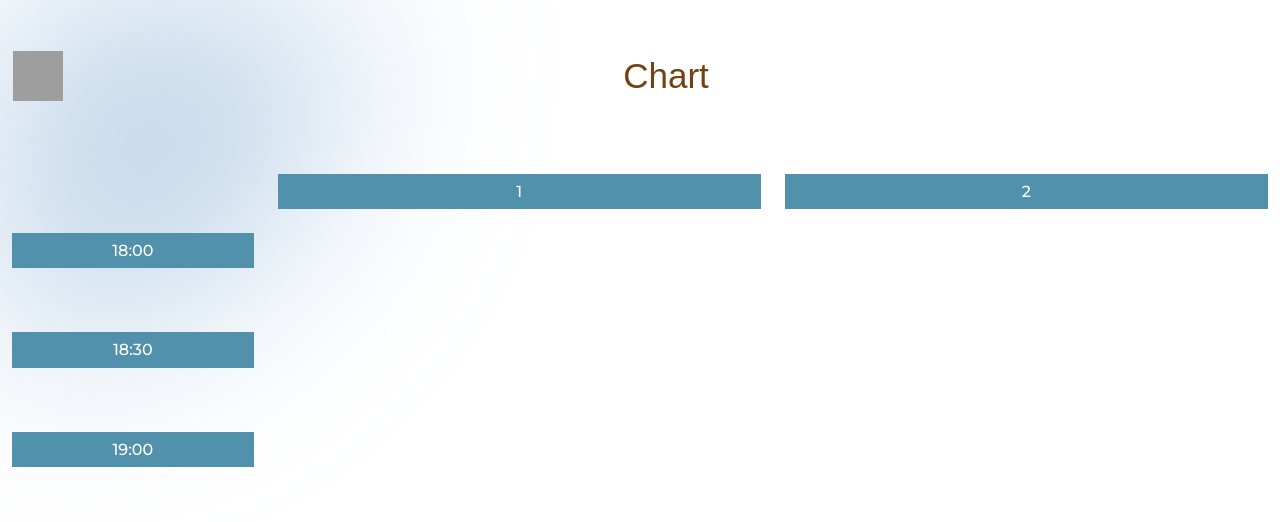
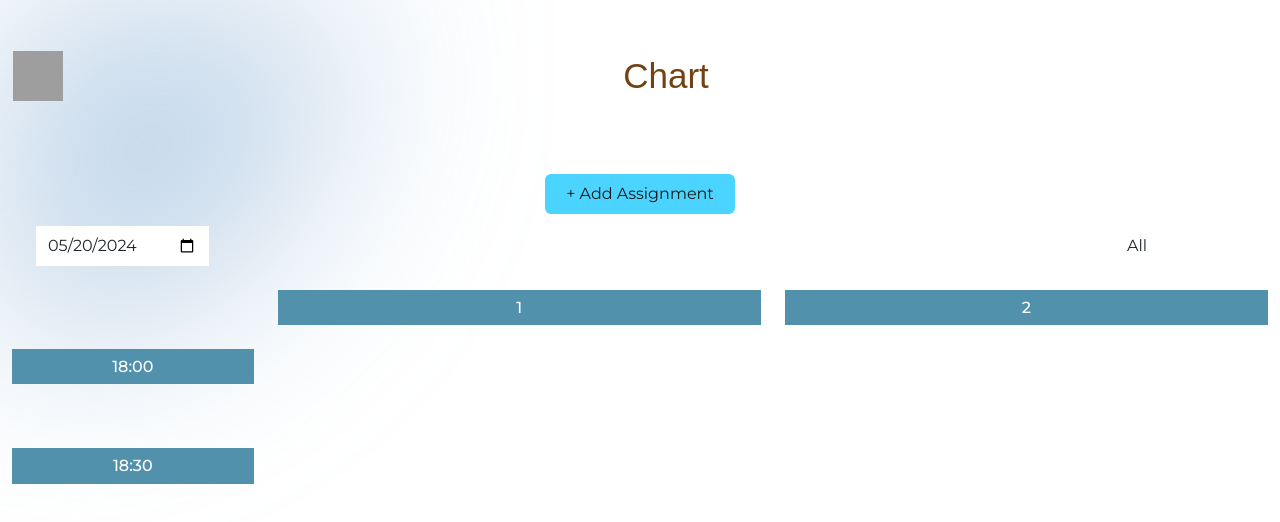
Before and after one commit to TaksaWibawa/massage-app, a Django app: page /chart in a window 1280 px wide. Shown: the top 522 px of the page. Run offline with Django 4.2, Linux system fonts and the light colour scheme; a user stored in the database is signed in; data comes from the database, SQL or seed files in the repository; tables that the repository leaves empty hold one stand-in row (values such as "Sample post"); some libraries are stand-ins or nearby versions; some web fonts are replaced; grey boxes are pictures that could not be loaded.

Commit message:
feat: add filter in chart page and report page logic

```diff
--- a/massage/forms.py
+++ b/massage/forms.py
@@ -207,7 +207,7 @@ class AssignmentForm(forms.ModelForm):
     )
     customer = forms.CharField(required=True, widget=forms.TextInput(
         attrs={'class': 'form-control', 'id': 'customer'}))
-    phone = forms.CharField(required=True, widget=forms.TextInput(
+    phone = forms.CharField(required=False, widget=forms.TextInput(
         attrs={'class': 'form-control', 'id': 'phone'}))
     start_date = forms.SplitDateTimeField(
         required=True,
@@ -299,22 +299,22 @@ AdditionalServicesFormset = forms.formset_factory(
     max_num=3
 )
 
-class ReportFilterForm(forms.Form):
+class MonthFilterForm(forms.Form):
     MONTH_CHOICES = [(i, calendar.month_name[i]) for i in range(1, 13)]
     month = forms.ChoiceField(choices=MONTH_CHOICES, required=False, widget=forms.Select(
         attrs={'class': 'form-control form-select', 'id': 'month'}))
 
     def __init__(self, *args, **kwargs):
-        super(ReportFilterForm, self).__init__(*args, **kwargs)
+        super(MonthFilterForm, self).__init__(*args, **kwargs)
 
-class RecapFilterForm(forms.Form):
+class EmployeeFilterForm(forms.Form):
     employee = forms.ModelChoiceField(queryset=Employee.objects.filter(is_active=True), empty_label='All', required=False,
                                       widget=forms.Select(attrs={'class': 'form-control form-select', 'id': 'employee'}))
     date = forms.DateField(required=False, widget=forms.DateInput(
         attrs={'class': 'form-control', 'type': 'date', 'id': 'date'}))
 
     def __init__(self, *args, **kwargs):
-        super(RecapFilterForm, self).__init__(*args, **kwargs)
+        super(EmployeeFilterForm, self).__init__(*args, **kwargs)
 
 
 class RecapPaySelectedForm(forms.Form):
--- a/massage/templates/dashboard/assignment_delete.html
+++ b/massage/templates/dashboard/assignment_delete.html
@@ -6,7 +6,7 @@
   <p class="text-center">Are you sure you want to delete this assignment?</p>
   <form method="post" class="d-flex justify-content-center gap-3">
     {% csrf_token %}
-    <input type="submit" value="Yes, delete" class="btn delete-button" />
-    <a href="{% url 'chart' %}" class="btn general-button">No, go back</a>
+    <input type="submit" value="Delete" class="btn delete-button" />
+    <a href="{% url 'chart' %}" class="btn general-button">Go Back</a>
   </form>
 {% endblock %}
--- a/massage/templates/dashboard/chart.html
+++ b/massage/templates/dashboard/chart.html
@@ -8,6 +8,24 @@
 {% endblock pageTitle %}
 {% block content %}
   <section class="chart-wrapper mt-5">
+    <div class="chart-actions">
+      <a href="{% url 'new_assignment' %}" class="btn new-button">+ Add Assignment</a>
+      <form method="GET">
+        <div class="filter-wrapper">
+            <div class="filter-wrapper__date">
+              {{ filter_form.date }}
+            </div>
+            <div class="filter-wrapper__employee">
+              <div class="select-wrapper">
+                <i class="fa-solid fa-play select-icon"></i>
+                {{ filter_form.employee }}
+                <div class="select-arrow"></div>
+              </div>
+            </div>
+        </div>
+        <input id="filter-submit" type="submit" value="Filter" hidden>
+      </form>
+    </div>
     {% for chairs in CHAIRS_GROUPED %}
       <div class="content-group">
         <div class="chairs">
@@ -29,15 +47,17 @@
                 <div class="task"
                      style="grid-row-start: {{ task_with_position.start_row }};
                             grid-row-end: {{ task_with_position.end_row }};
-                            background-color: {{ task_with_position.task.employee.color }}"
+                            background-color: {% if task_with_position.task.is_done %}#C8C8C8{% else %}{{ task_with_position.task.employee.color }}{% endif %};"
                      data-bs-toggle="modal"
                      data-bs-target="#taskModal"
                      data-task-id="{{ task_with_position.task.id }}"
                      data-task-chair="{{ task_with_position.task.chair }}"
                      data-task-customer="{{ task_with_position.task.customer }}"
+                     data-task-phone="{{ task_with_position.task.phone }}"
                      data-task-employee="{{ task_with_position.task.employee.name }}"
                      data-task-service="{{ task_with_position.task.service }}"
-                     data-task-time="{{ task_with_position.start_time }} - {{ task_with_position.end_time }}">
+                     data-task-time="{{ task_with_position.start_time }} - {{ task_with_position.end_time }}"
+                     data-task-done="{{ task_with_position.task.is_done }}">
                   <div class="task-item">
                     <div class="task-item__time">{{ task_with_position.start_time }} - {{ task_with_position.end_time }}</div>
                     <div class="task-item__employee">{{ task_with_position.task.employee.name }}</div>
@@ -70,6 +90,7 @@
             <div class="modal-item__time" id="task-time"></div>
             <div class="modal-item__chair" id="task-chair"></div>
             <div class="modal-item__customer" id="task-customer"></div>
+            <div class="modal-item__phone" id="task-phone"></div>
             <div class="modal-item__employee" id="task-employee"></div>
             <div class="modal-item__service" id="task-service"></div>
           </div>
@@ -87,6 +108,14 @@
     </div>
   </div>
   <script>
+      document.getElementById('date').addEventListener('change', function() {
+        document.getElementById('filter-submit').click();
+      });
+
+      document.getElementById('employee').addEventListener('change', function() {
+        document.getElementById('filter-submit').click();
+      });
+
       let payUrlTemplate = "{% url 'receipt' 9999 %}";
       let editUrlTemplate = "{% url 'edit_assignment' 9999 %}";
       let deleteUrlTemplate = "{% url 'delete_assignment' 9999 %}";
@@ -96,9 +125,11 @@
             id: task.getAttribute('data-task-id'),
             chair: task.getAttribute('data-task-chair'),
             customer: task.getAttribute('data-task-customer'),
+            phone: task.getAttribute('data-task-phone'),
             employee: task.getAttribute('data-task-employee'),
             service: task.getAttribute('data-task-service'),
             time: task.getAttribute('data-task-time'),
+            is_done: task.getAttribute('data-task-done') === 'True',
         };
       }
 
@@ -110,15 +141,22 @@
           const task = document.querySelector(`.task[data-task-id="${taskId}"]`);
           const taskData = getTaskData(task);
 
+          if (taskData.is_done) {
+            document.querySelector('.modal-footer').classList.add('d-none');
+          } else {
+            document.querySelector('.modal-footer').classList.remove('d-none');
+          }
+
           this.dataset.taskId = taskId;
 
           document.querySelector('.pay-button').href = payUrlTemplate.replace('9999', taskId);
           document.querySelector('.edit-button').href = editUrlTemplate.replace('9999', taskId);
           document.querySelector('.delete-button').href = deleteUrlTemplate.replace('9999', taskId);
 
-          document.getElementById('task-time').textContent = `Time: ${taskData.time}`;
+          document.getElementById('task-time').textContent = `Time: ${taskData.time} ${taskData.is_done ? '(Finished)' : '(On Going)'}`;
           document.getElementById('task-chair').textContent = `Chair Number: ${taskData.chair}`;
           document.getElementById('task-customer').textContent = `Customer Name: ${taskData.customer}`;
+          document.getElementById('task-phone').textContent = `Phone Number: ${taskData.phone ? taskData.phone : '-'}`;
           document.getElementById('task-employee').textContent = `Employee in Charge: ${taskData.employee}`;
           document.getElementById('task-service').textContent = `Service: ${taskData.service}`;
       });
--- a/massage/urls.py
+++ b/massage/urls.py
@@ -20,11 +20,9 @@ urlpatterns = [
   path('employee/create', views.EmployeeNewPage, name='employee_new'),
   path('employee/edit/<str:id>', views.EmployeeEditPage, name='employee_edit'),
   path('employee/edit/change-password/<str:id>', views.EmployeeChangePasswordPage, name='employee_change_password'),
-  path('employee/delete/<str:id>', views.EmployeeDeletePage, name='employee_delete'),
 
   # Service
   path('service-list', views.ServiceListPage, name='service_list'),
   path('service/create', views.ServiceNewPage, name='service_new'),
   path('service/edit/<str:id>', views.ServiceEditPage, name='service_edit'),
-  path('service/delete/<str:id>', views.ServiceDeletePage, name='service_delete'),
 ]
--- a/massage/views.py
+++ b/massage/views.py
@@ -11,7 +11,7 @@ from django.utils import timezone
 from .context_processors import chart_context
 from .decorator import auth_required, protected, supervisor_required
 from .forms import (AdditionalServicesFormset, AssignmentForm, EmployeeForm,
-                    LoginForm, ServiceForm, CreateUserForm, ChangePasswordForm, ReportFilterForm, RecapFilterForm)
+                    LoginForm, ServiceForm, CreateUserForm, ChangePasswordForm, MonthFilterForm, EmployeeFilterForm)
 from .models import (Assignment, Employee, Receipt, ReceiptService, Service, EmployeePayment)
 from .utils import get_global_setting
 
@@ -40,11 +40,26 @@ def LandingPage(request):
 @supervisor_required(allowed_roles=['supervisor'])
 def ChartPage(request):
     context = chart_context(request)
-    tasks = Assignment.objects.filter(
-        start_date__date=timezone.localtime().date(), is_done=False)
+
+    filter_form = EmployeeFilterForm(request.GET or None, initial={'date': timezone.localtime().date()})
+
+    employee = None
+    selected_date = timezone.localtime().date()
+    tasks = Assignment.objects.all().order_by('start_date')
+
+    if filter_form.is_valid():
+        selected_date = filter_form.cleaned_data.get('date')
+
+    if selected_date:
+        tasks = tasks.filter(start_date__date=selected_date)
+
+    if filter_form.is_valid():
+        employee = filter_form.cleaned_data.get('employee')
+
+        if employee:
+            tasks = tasks.filter(employee=employee)
 
     tasks_with_positions = []
-
     for task in tasks:
         start = timezone.localtime(task.start_date).time()
         end = timezone.localtime(task.end_date).time()
@@ -64,6 +79,8 @@ def ChartPage(request):
         time = datetime.strptime(time_slot, '%H:%M')
         row = ((time.hour * 60 + time.minute - 18 * 60) / 240) * 100
         context['TIME_SLOTS'][i] = (time_slot, row)
+
+    context['filter_form'] = filter_form
 
     return render(request, 'dashboard/chart.html', context)
 
@@ -188,7 +205,7 @@ def ReceiptPage(request, id):
 
 @auth_required
 def RecapPage(request):
-    filter_form = RecapFilterForm(request.GET or None, initial={'date': timezone.localtime().date()})
+    filter_form = EmployeeFilterForm(request.GET or None, initial={'date': timezone.localtime().date()})
     selected_date = timezone.localtime().date()
     employee = None
 
@@ -231,25 +248,28 @@ def RecapPage(request):
 
 @supervisor_required(allowed_roles=['supervisor'])
 def ReportPage(request):
-    filter_form = ReportFilterForm(request.GET or None, initial={'month': datetime.now().month})
+    filter_form = MonthFilterForm(request.GET or None, initial={'month': datetime.now().month})
     current_year = datetime.now().year
     month = datetime.now().month
 
     if filter_form.is_valid():
         month = filter_form.cleaned_data.get('month')
 
-    # will be changed later based on either both of them need to be paid or include everything
-    revenue_per_day = Receipt.objects.filter(created_at__year=current_year, created_at__month=month, employeepayment__is_paid=True).annotate(date=TruncDay('created_at')).values('date').annotate(revenue=Sum('total')).order_by('date')
+    revenue_per_day = Receipt.objects.filter(created_at__year=current_year, created_at__month=month).annotate(date=TruncDay('created_at')).values('date').annotate(revenue=Sum('total')).order_by('date')
 
-    cost_per_day = EmployeePayment.objects.filter(receipt__created_at__year=current_year, receipt__created_at__month=month, is_paid=True).annotate(date=TruncDay('receipt__created_at')).values('date').annotate(cost=Sum('total_fee')).order_by('date')
+    cost_per_day = EmployeePayment.objects.filter(receipt__created_at__year=current_year, receipt__created_at__month=month).annotate(date=TruncDay('receipt__created_at')).values('date', 'is_paid', 'total_fee').order_by('date')
 
     report = []
-    for revenue, cost in zip(revenue_per_day, cost_per_day):
+    for revenue in revenue_per_day:
+        costs = [cost for cost in cost_per_day if cost['date'] == revenue['date']]
+        total_cost = sum(cost['total_fee'] for cost in costs if cost['is_paid'])
+        is_unpaid = any(cost['is_paid'] == False for cost in costs)
+
         report.append({
             'date': revenue['date'].strftime('%d/%m/%Y'),
             'revenue': revenue['revenue'],
-            'cost': cost['cost'],
-            'nett_revenue': revenue['revenue'] - cost['cost'],
+            'cost': 'unpaid' if is_unpaid else total_cost,
+            'nett_revenue': 'unpaid' if is_unpaid else revenue['revenue'] - total_cost
         })
 
     return render(request, 'dashboard/report.html', {'report': report, 'filter_form': filter_form})
--- a/static/massage/css/styles.css
+++ b/static/massage/css/styles.css
@@ -202,7 +202,7 @@ p {
 .info-card {
   display: grid;
   grid-template-columns: auto 1fr;
-  column-gap: 48px;
+  column-gap: 24px;
   align-items: center;
 }
 
@@ -371,14 +371,10 @@ p {
   background-color: #4bd4ff;
   color: #1a1918;
   padding-block: 8px;
-  padding-inline: 48px;
+  padding-inline: 24px;
   text-align: center;
   width: fit-content;
-  border-radius: 24px;
-}
-
-.edit-button, .general-button, .delete-button {
-  padding-inline: 24px;
+  border-radius: 50px;
 }
 
 .delete-button {
@@ -427,6 +423,24 @@ p {
   width: 100%;
   height: 100%;
   gap: 24px;
+}
+
+.chart-actions {
+  display: grid;
+  grid-auto-rows: auto;
+  align-items: center;
+  gap: 12px;
+  padding-inline: 24px;
+}
+
+.new-button {
+  background-color: #4bd4ff;
+  color: #1a1918;
+  padding-block: 7px;
+  padding-inline: 20px;
+  text-align: center;
+  width: fit-content;
+  margin: auto;
 }
 
 .content-group {
@@ -489,6 +503,11 @@ p {
 .modal-item .modal-item__time {
   font-size: 16px;
   font-weight: 600;
+}
+
+.modal-footer {
+  display: flex;
+  justify-content: center;
 }
 
 .indicator {
@@ -606,11 +625,16 @@ p {
   width: 100%;
 }
 
+.chart-actions .filter-wrapper {
+  justify-content: space-between;
+}
+
 .filter-wrapper input, .filter-wrapper .form-select {
   border: none;
   border-radius: 0;
   outline: none;
   background: white;
+  padding-block: 8px;
 }
 
 .filter-wrapper input:focus,
@@ -620,6 +644,11 @@ p {
   outline: none !important;
   box-shadow: none !important;
 }
+
+.filter-wrapper__employee {
+  max-width: 50%;
+}
+
 
 .select-wrapper {
   position: relative;
@@ -667,18 +696,23 @@ p {
 
 .payment-form__table th:nth-child(1), .payment-form__table td:nth-child(1) {
   width: 20%;
+  padding-inline: 2px;
 }
 .payment-form__table th:nth-child(2), .payment-form__table td:nth-child(2) {
   width: 30%;
+  padding-inline: 2px;
 }
 .payment-form__table th:nth-child(3), .payment-form__table td:nth-child(3) {
   width: 15%;
+  padding-inline: 2px;
 }
 .payment-form__table th:nth-child(4), .payment-form__table td:nth-child(4) {
   width: 15%;
+  padding-inline: 2px;
 }
 .payment-form__table th:nth-child(5), .payment-form__table td:nth-child(5) {
   width: 20%;
+  padding-inline: 2px;
 }
 
 .payment-form__table th, .payment-form__table td {
```
Also changed, not shown: massage/templates/dashboard/report.html (+8 -2 lines), massage/templates/employees/employee_delete.html (deleted, +0 -12 lines), massage/templates/services/service_delete.html (deleted, +0 -12 lines). Lines whose indentation alone changed are shown as unchanged.
